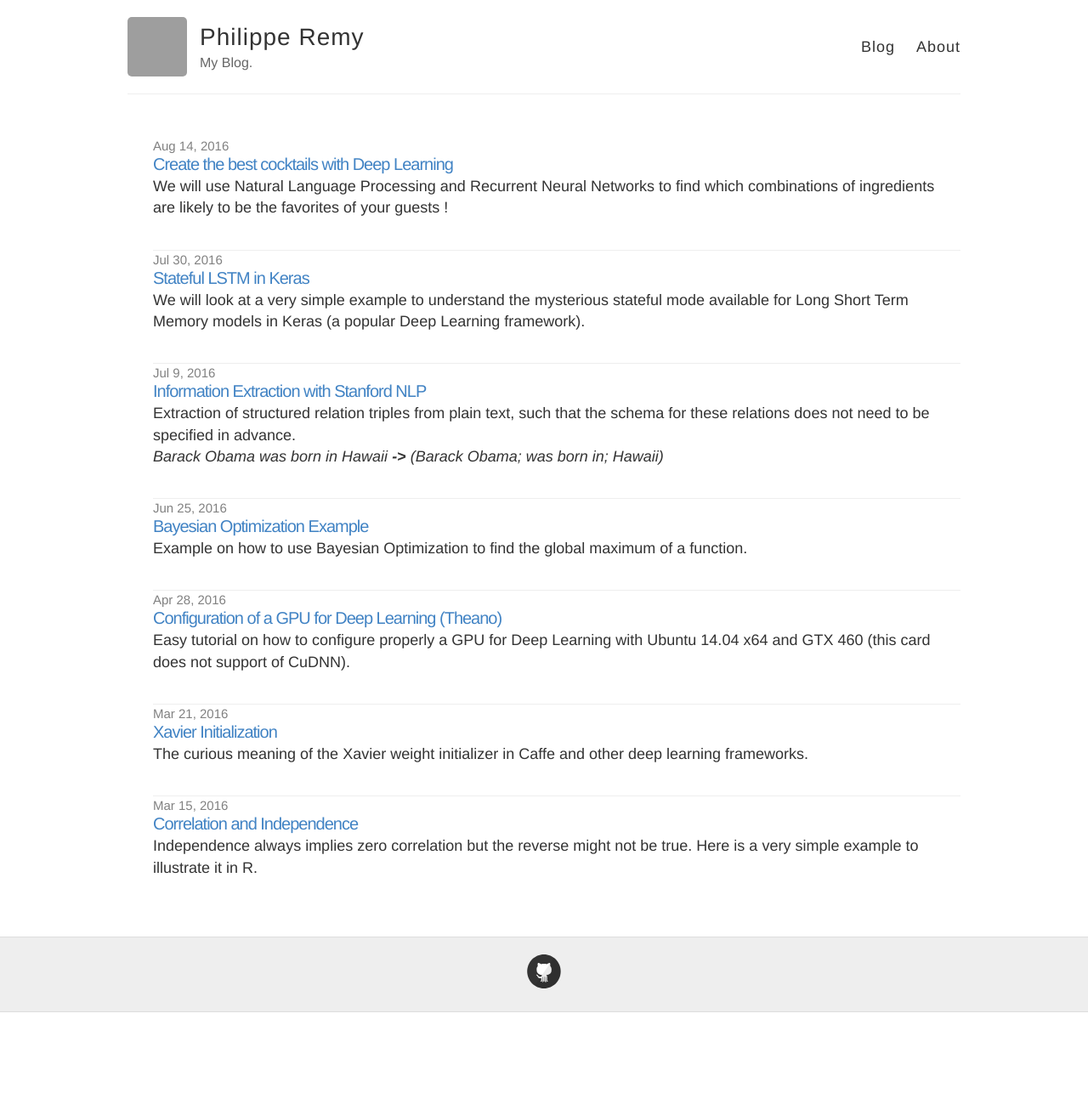
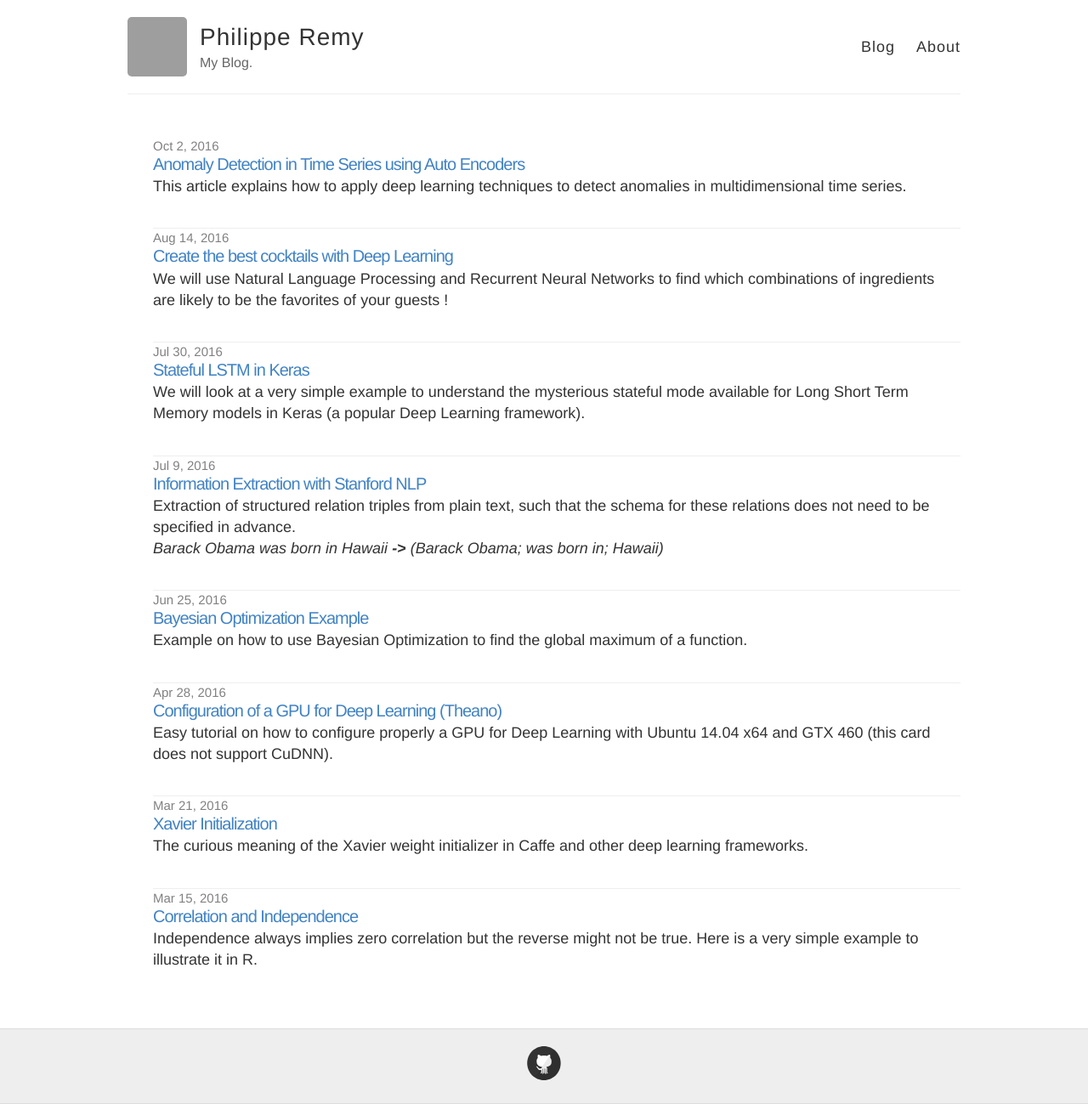
Before and after one commit to philipperemy/philipperemy.github.io, a Jekyll site: the page built from index.html, in a window 1280 px wide. Shown: the whole page at 85% size. Built offline with Jekyll 4.4.1, drawn with Linux system fonts in a browser that asks for light colours; before the commit the page ends 1191 px from its top, so only the background shows below that; some of the changed lines change nothing that is shown; grey boxes are pictures that could not be loaded.

Commit message:
add article AE

```diff
--- a/_posts/2016-04-28-configure_gpu_for_deep_learning.md
+++ b/_posts/2016-04-28-configure_gpu_for_deep_learning.md
@@ -2,7 +2,7 @@
 layout: post
 title: Configuration of a GPU for Deep Learning (Theano)
 
-excerpt: Easy tutorial on how to configure properly a GPU for Deep Learning with Ubuntu 14.04 x64 and GTX 460 (this card does not support of CuDNN).
+excerpt: Easy tutorial on how to configure properly a GPU for Deep Learning with Ubuntu 14.04 x64 and GTX 460 (this card does not support CuDNN).
 ---
 
 I assume that you are running a freshly installed version of Ubuntu or Kubuntu 14.04 LTS x64 and that you have a NVIDIA GPU (at least GTX 460). GTX 980 and Titan X should be better :)
--- /dev/null
+++ b/_posts/2016-10-02-anomaly-detection.md
@@ -0,0 +1,169 @@
+---
+layout: post
+title: Anomaly Detection in Time Series using Auto Encoders
+
+excerpt: This article explains how to apply deep learning techniques to detect anomalies in multidimensional time series.
+---
+In data mining, anomaly detection (also outlier detection) is the identification of items, events or observations which do not conform to an expected pattern or other items in a dataset. Typically the anomalous items will translate to some kind of problem such as bank fraud, a structural defect, medical problems or errors in a text. Anomalies are also referred to as outliers, novelties, noise, deviations and exceptions.
+
+
+In particular in the context of abuse and network intrusion detection, the interesting objects are often not rare objects, but unexpected bursts in activity. This pattern does not adhere to the common statistical definition of an outlier as a rare object, and many outlier detection methods (in particular unsupervised methods) will fail on such data, unless it has been aggregated appropriately.
+
+Three broad categories of anomaly detection techniques exist. Unsupervised anomaly detection techniques detect anomalies in an unlabeled test data set under the assumption that the majority of the instances in the data set are normal by looking for instances that seem to fit least to the remainder of the data set. Supervised anomaly detection techniques require a data set that has been labeled as "normal" and "abnormal" and involves training a classifier (the key difference to many other statistical classification problems is the inherent unbalanced nature of outlier detection). Semi-supervised anomaly detection techniques construct a model representing normal behavior from a given normal training data set, and then testing the likelihood of a test instance to be generated by the learnt model.
+
+In this article, we will focus on the first category, i.e. unsupervised anomaly detection. The type of algorithm we use are Recurrent Auto-Encoders
+
+## Auto Encoders
+
+An auto-encoder is an artificial neural network used for unsupervised learning of efficient codings.
+Its goal is to induce a representation (encoding) for a set of data by learning an approximation of the identity function of this data $$Id : \mathcal {X} \rightarrow \mathcal {X}$$.
+
+Architecturally, the simplest form of an auto-encoder is a feedforward, non-recurrent neural net which is very similar to the multilayer perceptron (MLP), with an input layer, an output layer and one or more hidden layers connecting them. The differences between autoencoders and MLPs, though, are that in an auto-encoder, the output layer has the same number of nodes as the input layer, and that, instead of being trained to predict the target value $${\displaystyle Y}$$ given inputs $${\displaystyle X}$$, autoencoders are trained to reconstruct their own inputs $${\displaystyle X}$$. Therefore, autoencoders are unsupervised learning models.
+
+An autoencoder always consists of two parts, the encoder and the decoder, which can be defined as transitions $${\displaystyle \phi }$$  and $${\displaystyle \psi }$$ , such that:
+
+$${\displaystyle \phi :{\mathcal {X}}\rightarrow {\mathcal {F}}}$$
+
+$${\displaystyle \psi :{\mathcal {F}}\rightarrow {\mathcal {X}}}$$
+
+$${\displaystyle \arg \min _{\phi ,\psi }||X-(\psi \circ \phi )X||^{2}}$$
+
+In the simplest case, where there is one hidden layer, an autoencoder takes the input $${\displaystyle \mathbf {x} \in \mathbb {R} ^{d}={\mathcal {X}}}$$ and maps it onto $${\displaystyle \mathbf {z} \in \mathbb {R} ^{p}={\mathcal {F}}}$$:
+
+$${\displaystyle \mathbf {z} =\sigma _{1}(\mathbf {Wx} +\mathbf {b} )} $$
+
+This is usually referred to as code or latent variables (latent representation). Here, $${\displaystyle \sigma _{1}}$$ is an element-wise activation function such as a sigmoid function or a rectified linear unit. After that, $${\displaystyle \mathbf {z} }$$  is mapped onto the reconstruction $${\displaystyle \mathbf {x'} }$$  of the same shape as $${\displaystyle \mathbf {x} }$$ :
+
+$${\displaystyle \mathbf {x'} =\sigma _{2}(\mathbf {W'z} +\mathbf {b'} )} $$
+
+Autoencoders are also trained to minimise reconstruction errors (such as squared errors):
+
+$${\displaystyle {\mathcal {L}}(\mathbf {x} ,\mathbf {x'} )=||\mathbf {x} -\mathbf {x'} \|^{2}=||\mathbf {x} -\sigma _{2}(\mathbf {W'} (\sigma _{1}(\mathbf {Wx} +\mathbf {b} ))+\mathbf {b'} )||^{2}} $$
+
+
+Below is the schematic structure of an auto-encoder with a single hidden layer. The vectors $$\mathcal{X}$$ are of length $$d=8$$ and we attempt to reduce the dimensionality of the inputs to $$p=3$$.
+
+![png](/images/ae_1.png){: .center-image }
+
+## Using Auto Encoders for Anomaly Detection
+
+As said previously, auto-encoders mostly aim at reducing feature space in order to distill the essential aspects of the data versus more conventional deep learning which blows up the feature space up to capture non-linearities and subtle interactions within the data. Autoencoding can also be seen as a non-linear alternative to PCA.
+
+The idea to apply it to anomaly detection is very straightforward:
+
+- Train an auto-encoder on $$\mathcal{X}_{train}$$ with good regularization (preferrably recurrent if $$\mathcal{X}$$ is a time process).
+- Evaluate it on the validation set $$\mathcal{X}_{val}$$ and visualise the reconstructed error plot (sorted).
+- Choose a threshold *-like 2 standard deviations from the mean-* which determines whether a value is an outlier (anomalies) or not. This threshold can by dynamic and depends on the previous errors (moving average, time component).
+
+## Presentation of some examples
+
+### Standard Multivariate Normal Distribution
+
+Lets assume the same matrix $$\mathcal{X} \in \mathbb{R}^{dt} \sim \mathcal{MVN}(0,\Sigma_t)$$ where $$\Sigma_t = \Sigma = I$$, $$X^i_t$$ is independent of $$X^j_t$$ for $$i \neq j$$ and for a given $$t$$. Also, we replace $$N$$ percent of the generated values of $$\mathcal{X}$$ by outliers, whose values lay between 6 and 9. The set of outliers is denoted by $$\mathcal{O}$$.
+
+*Note that this interval was selected in such a way that it is highly improbable to sample such values with a standard normal sampling: $$P(X^k > 6) << 1$$. We bound this interval to 9 to keep the same order of magnitude in our dataset.*
+
+The goal is to find the time indices $$t_{o1}, ..., t_{on}$$ of the outliers in the augmented matrix $$\mathcal{X}$$. To make sure this problem is solvable, we also train a MLP network on this dataset, augmented by the binary labels: $$L_t = \{ X_t \in \mathcal{O} \}$$.
+
+### Multivariate Normal Distribution with covariance inside $$X_t$$
+
+We now look at a more difficult problem. We have two dimensions for our matrix $$\mathcal{X}$$: $$d$$ and $$t$$. In the next sections, we will introduce a change in the covariance related to the axis $$d$$ only, followed by $$t$$ only and finally both at the same time. The idea is to be able to capture covariance changes inside the data. Recall that covariance is a measure of how much two random variables change together. If the greater values of one variable mainly correspond with the greater values of the other variable, and the same holds for the lesser values, i.e., the variables tend to show similar behavior, the covariance is positive. The covariance matrix generalizes the notion of covariance to multiple dimensions.
+
+#### Covariance across the dimension $$d$$ (only)
+- $$\Sigma_t \neq I$$ for any $$t$$ (Being an outlier is now related to the terms $$\sigma_{ij}$$ for any couple of $$(i,j)$$ for a fixed $$t$$).
+- $$X_{t_k}$$ and $$X_{t_m}$$ are still independent for $$k \neq m$$ (still i.i.d. setup).
+
+
+#### Covariance across the dimension $$t$$ (only)
+
+- $$\Sigma_t = I$$ for all $$t > 0$$.
+- The process $$X_t$$ is no longer considered as White Noise and has a non-zero autocorrelation function. In other words, they are not i.i.d. anymore. For the sake of simplicity, we consider an autoregressive process of order AR(1):
+
+$$X_{t}=c+\varphi X_{t-1}+\epsilon_{t}$$
+
+where $$\epsilon_t$$ is a white noise process with zero mean and constant variance $$ {\displaystyle \sigma _{\varepsilon }^{2}}$$.
+
+If the mean is denoted by $$\mu$$, it follows from
+
+$$\operatorname{E}(X_{t})=\operatorname{E}(c)+\varphi \operatorname{E}(X_{t-1})+\operatorname{E}(\epsilon_{t})$$
+
+that
+
+$$\mu =c+\varphi \mu +0$$
+
+and hence
+
+$$\mu ={\frac  {c}{1-\varphi }}$$
+
+The variance is
+
+$${\textrm  {var}}(X_{t})=\operatorname {E}(X_{t}^{2})-\mu ^{2}={\frac  {\sigma _{\varepsilon }^{2}}{1-\varphi ^{2}}},$$
+
+The autocovariance is given by
+
+$$B_n=E(X_{t+n}X_{t})-\mu^2= \frac{\sigma_{\epsilon}^2}{1-\varphi^2} \varphi ^{|n|}$$
+
+where $$n$$ is the lag.
+
+## Examples
+
+### Covariance along the time dimension $$t$$ with $$d=1$$
+
+Throughout this setup, we consider $$d=1$$ for simplicity, especially for plotting with matplotlib. The noise is supposed to be standard normally distributed. A process $$X$$ with different values for $$\varphi$$ is proposed. $$X$$ is split into two main segments: $$X_{train}$$ and $$X_{test}$$.
+
+On the training part, $$\varphi$$ is constant and we have $$\varphi = \phi_1$$. On the testing set, we partition $$X_{test}$$ into 3 equal segments where we have $$\varphi = \phi_2 \neq \phi_1$$ for the first segment, $$\phi_1$$ for the second one, and $$\phi_2$$ for the third and last one.
+
+$$X = <X_{train}, X_{test}> = <X(\phi_1), X(\phi_2) \cup X(\phi_1) \cup X(\phi_2)>$$
+
+The goal here is to detect the regime shifts of the process $$X$$ for different values of $$(\phi_1, \phi_2)$$.
+
+Here $$|X| = 180000, |X_{train}| = 90000, |X_{test}| = 90000.$$
+$$X_{train}$$ is the first half.
+
+#### Results for $$(\phi_1, \phi_2) = (0.4, 0.8)$$
+
+![png](/images/ae/3_img_x_train_test_raw.png){: .center-image }
+<center>$$X = <X_{train}, X_{test}>$$</center>
+
+![png](/images/ae/1_img_mae_raw.png){: .center-image }
+<center>MSE for the testing set</center>
+
+![png](/images/ae/2_img_mae.png){: .center-image }
+<center>MSE above a certain arbitrary threshold (0.5 here) for the testing set</center>
+
+Not surprisingly, the model appears to be almost flawless and can detect accurately a change in the parameter $$ \varphi $$. Let's see if it still performs well if we decrease the quantity $$(\phi_{2} - \phi_{1})^2$$.
+
+#### Results for $$(\phi_1, \phi_2) = (0.6, 0.8)$$
+
+![png](/images/ae/2_3_img_x_train_test_raw.png){: .center-image }
+<center>$$X = <X_{train}, X_{test}>$$</center>
+
+![png](/images/ae/2_1_img_mae_raw.png){: .center-image }
+<center>MSE for the testing set</center>
+
+![png](/images/ae/2_2_img_mae.png){: .center-image }
+<center>MSE above a certain arbitrary threshold (0.5 here) for the testing set</center>
+
+When the difference between $$\phi_1$$ and $$\phi_2$$ is only 0.2, the model can still figure out the regime shift. The choice of the loss function is very important and in most of the cases, the MSE might not be the most adapted measure. For example, let's assume that we train on any zero-centered signal and our outliers be zero-valued. The MSE of the outliers is very likely to be less than the MSE of our original signal (because the signal is centered around 0, its expected value is 0 and the model will output values centered around 0). In this case, the MSE is unable to classify between our signal and the outliers. In this case, we can **add a moving average component to the MSE** and we look at the deviations from the moving average for outlier detection. Also, looking at the first order derivatives of the MSE (rate of change) could be beneficial to the analysis.
+
+### Covariance along the dimension $$d = 100$$
+
+Let's generate 10000 samples of the 100-dimensional MVN process $$X$$ with a covariance matrix $$\Sigma = \Sigma_{train}$$. This will be our training set.
+
+Let's now generate twice the number of samples (20000) for our testing set. The first half has a covariance matrix denoted $$\Sigma_{test} \neq \Sigma_{train}$$ and the second half has the same covariance as the training set: $$\Sigma_{train}$$.
+
+We expected the loss inequality: $$L_{test, \Sigma_{test}} > L_{test, \Sigma_{train}}$$ because the second half of the testing set is generated from the training set generator.
+
+
+![png](/images/ae/4_2_img_mae_of_predictions_train.png){: .center-image }
+<center>MSE for the training set</center>
+
+![png](/images/ae/4_1_img_mae_of_predictions_test.png){: .center-image }
+<center>MSE for the testing set</center>
+
+With little surprise, we find that the MSE is lower in the second half of the testing and corresponds thoroughly to the MSE of the training set. The model is capable of distinguishing when the covariance matrix changes.
+
+Throughout this article, we presented straightforward toy examples to be more familiar to auto encoders (MLP, LSTM...). Keep in mind that real world problems are usually very different from the content of the examples mentioned above.
+
+
+However, we are utterly convinced that the auto encoders remain a powerful dimensionality reduction tool for non linear problems.
```
Also changed, not shown: images/ae/1_img_mae_raw.png (added), images/ae/2_1_img_mae_raw.png (added), images/ae/2_2_img_mae.png (added), images/ae/2_3_img_x_train_test_raw.png (added), images/ae/2_img_mae.png (added), images/ae/3_img_x_train_test_raw.png (added), images/ae/4_1_img_mae_of_predictions_test.png (added), images/ae/4_2_img_mae_of_predictions_train.png (added), images/ae_1.png (added), images/ae_2.png (added).
